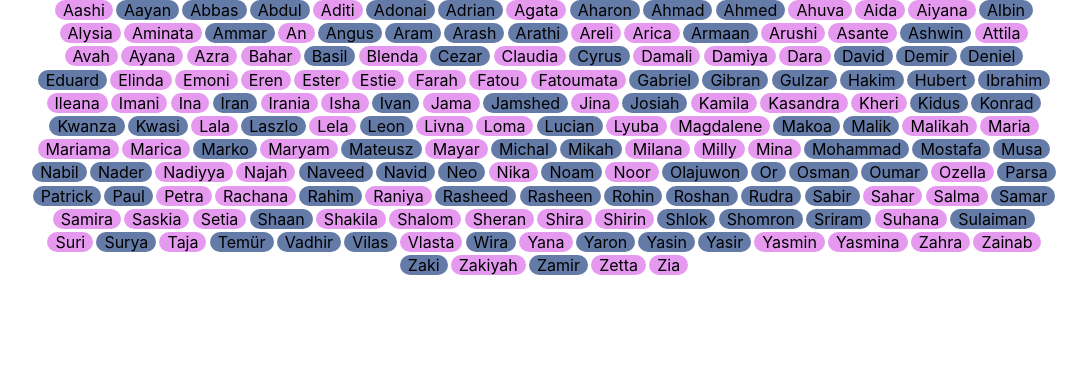
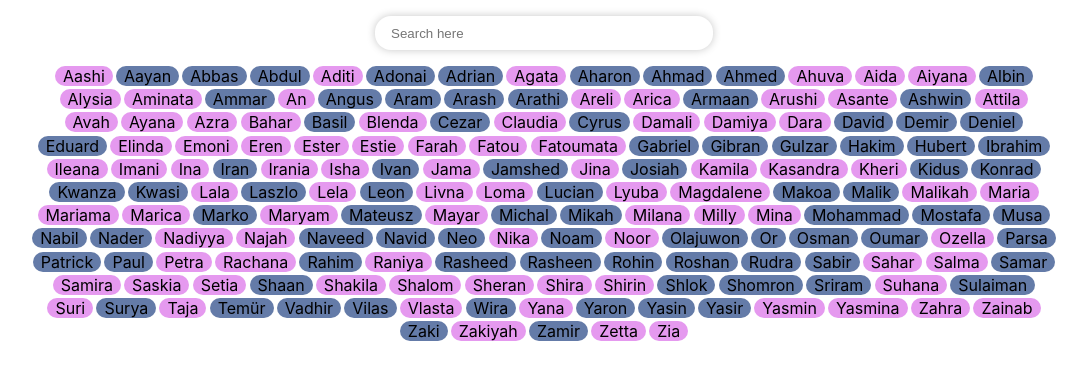
Before and after one commit to OlhaDanylevska/baby-names-react, a React (Create React App) app: page / in a window 1280 px wide. Shown: the top 380 px of the page, without its empty margins (96-1183 px from the left). Built offline with nearby package versions, Linux system fonts and the light colour scheme.

Commit message:
search bar

```diff
--- a/src/App.css
+++ b/src/App.css
@@ -63,3 +63,17 @@
   justify-content: center;
 
 }
+
+.search-bar {
+  width: 20rem;
+  height: 2rem;
+  margin: 1rem;
+  box-shadow: 0px 0px 8px rgb(199, 199, 199);
+  border: none;
+  border-radius: 1rem;
+  padding-left: 1rem;
+}
+
+.search-bar:focus {
+  outline: none;
+}
--- a/src/App.js
+++ b/src/App.js
@@ -1,43 +1,27 @@
+import React, { useState } from 'react';
 import './App.css';
-import babyNamesData from "./babyNamesData.json"
-
-
-const sortTheNames = () => {
-  babyNamesData.sort(function (a, b) {
-    if (a.name < b.name) { return -1; }
-    if (a.name > b.name) { return 1; }
-    return 0;
-  })
-
-}
-
-sortTheNames()
-
-const DisplayTheName = () => {
-  return (
-    <div className='container-for-names'>
-      {
-
-        babyNamesData.map(eachName => {
-          if (eachName.sex === "m") {
-            return (<span className="each-name">{eachName.name}</span>)
-          } else {
-            return (<span className="each-name-girls">{eachName.name}</span>)
-          }
-
-        })
-      }
-    </div>
-  )
-
-}
+import DisplayNames from './display-the-names';
 
 function App() {
+  const [searchInput, setSearchInput] = useState("");
+
+  const handleChange = (e) => {
+    let inputValue = e.target.value.toLowerCase()
+    setSearchInput(inputValue);
+  };
   return (
     <div className="App">
-
-      <DisplayTheName />
-
+      <div>
+        <input
+          type="text"
+          className="search-bar"
+          placeholder="Search here"
+          onChange={handleChange}
+          value={searchInput} />
+      </div>
+      <div>
+        <DisplayNames input={searchInput} />
+      </div>
     </div>
   );
 }
--- /dev/null
+++ b/src/display-the-names.js
@@ -0,0 +1,42 @@
+import babyNamesData from "./babyNamesData.json"
+
+
+const sortTheNames = () => {
+    babyNamesData.sort(function (a, b) {
+        if (a.name < b.name) { return -1; }
+        if (a.name > b.name) { return 1; }
+        return 0;
+    })
+
+}
+
+sortTheNames()
+
+
+const DisplayNames = (props) => {
+    const filteredNames = babyNamesData.filter((babyName) => {
+        if (props.input === "") {
+            return babyName
+        } else {
+            return babyName.name.toLowerCase().includes(props.input)
+        }
+    }
+    );
+    return (
+        <div className='container-for-names'>
+            {
+                filteredNames.map((eachName) => {
+                    if (eachName && eachName.sex === "m") {
+                        return (<span key={eachName.id} className="each-name">{eachName.name}</span>)
+                    } else {
+                        return (<span key={eachName.id} className="each-name-girls">{eachName.name}</span>)
+                    }
+
+                })
+            }
+        </div>
+    )
+
+}
+
+export default DisplayNames
```
